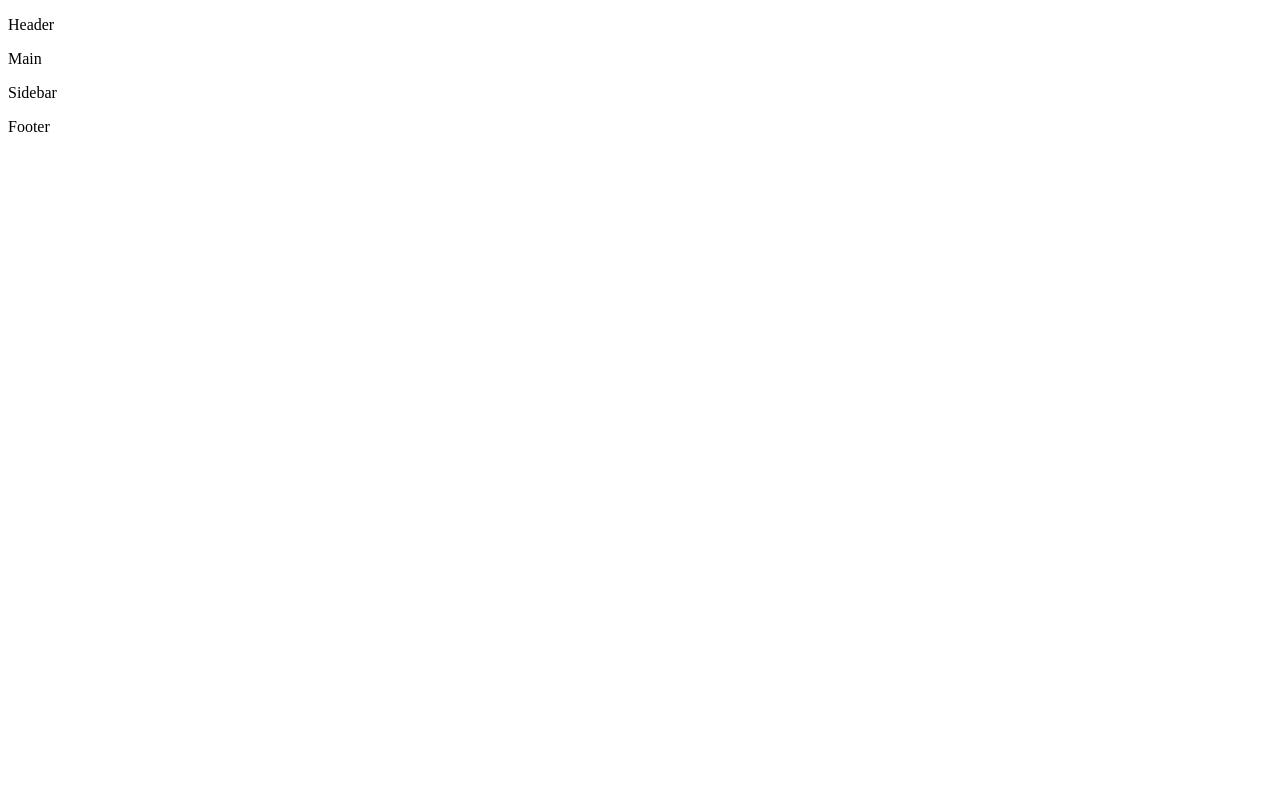
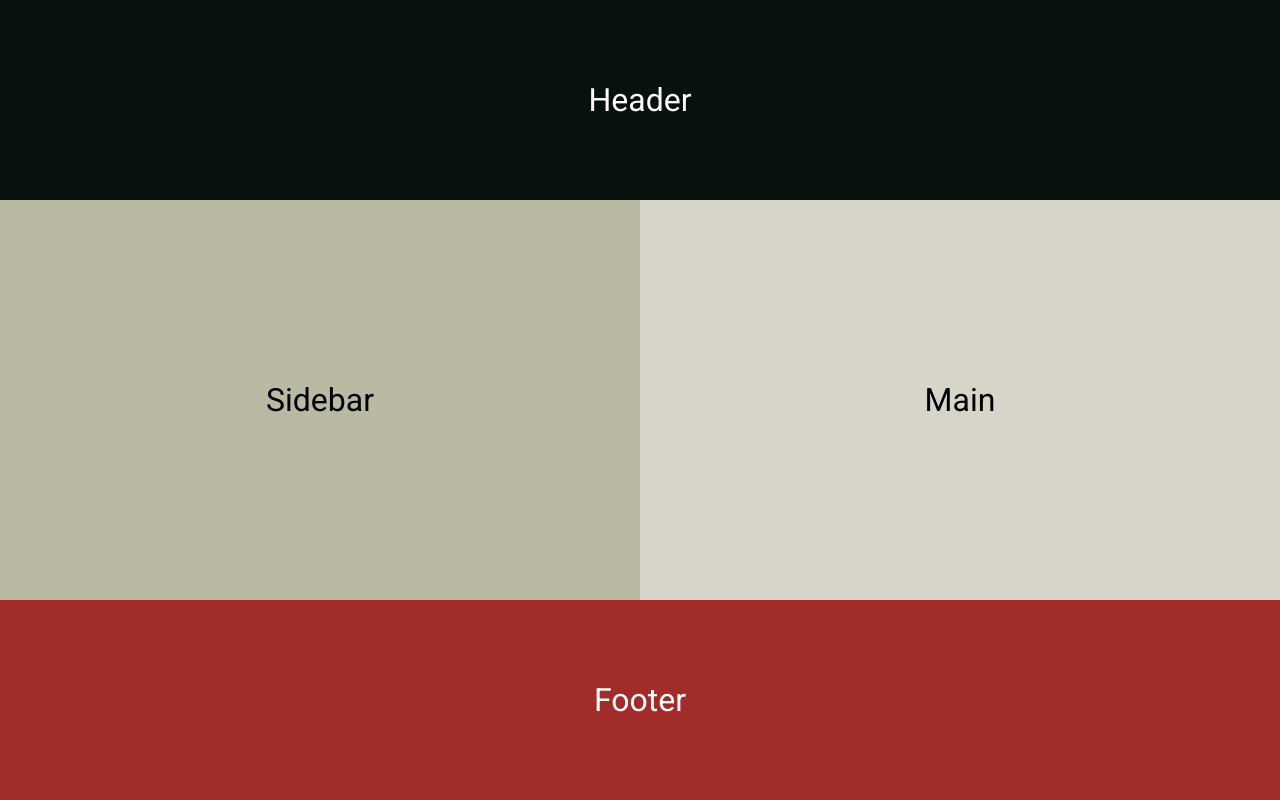
Before and after one commit to F54-2024B/html_css, a plain HTML site: page exercise_1/index.html in a window 1280 px wide. Drawn offline with Linux system fonts and the light colour scheme.

Commit message:
Exercise 1 solution

```diff
--- a/exercise_1/index.css
+++ b/exercise_1/index.css
@@ -1,3 +1,72 @@
+/* Mobile First */
+body,
+p {
+  margin: 0;
+}
+
 body {
-  /* background-color: red; */
+  height: 100vh;
 }
+
+p {
+  font-family: "Roboto", sans-serif;
+  font-weight: 400;
+  font-style: normal;
+  font-size: 32px;
+}
+
+.header {
+  background-color: #0a100d;
+}
+
+.main {
+  background-color: #d6d5c9;
+}
+
+.sidebar {
+  background-color: #b9baa3;
+}
+
+.footer {
+  background-color: #a22c29;
+}
+
+.header,
+.main,
+.sidebar,
+.footer {
+  height: 25%;
+  display: flex;
+  align-items: center;
+  justify-content: center;
+}
+
+.header__text,
+.footer__text {
+  color: white;
+}
+
+/* Desktop view */
+@media only screen and (min-width: 426px) {
+  body {
+    display: grid;
+    grid-template-columns: 1fr 1fr;
+    grid-template-rows: 200px 1fr 200px;
+  }
+
+  .header,
+  .main,
+  .sidebar,
+  .footer {
+    height: initial;
+  }
+
+  .header,
+  .footer {
+    grid-column: 1 / 3;
+  }
+
+  .sidebar {
+    grid-row: 2 / 3;
+  }
+}
--- a/exercise_1/index.html
+++ b/exercise_1/index.html
@@ -6,11 +6,25 @@
     <meta name="viewport" content="width=device-width, initial-scale=1.0" />
     <title>Landing 1</title>
     <link rel="stylesheet" href="index.css" />
+    <link rel="preconnect" href="https://fonts.googleapis.com" />
+    <link rel="preconnect" href="https://fonts.gstatic.com" crossorigin />
+    <link
+      href="https://fonts.googleapis.com/css2?family=Roboto&display=swap"
+      rel="stylesheet"
+    />
   </head>
   <body>
-    <header><p>Header</p></header>
-    <main><p>Main</p></main>
-    <section><p>Sidebar</p></section>
-    <footer><p>Footer</p></footer>
+    <header class="header">
+      <p class="header__text">Header</p>
+    </header>
+    <main class="main">
+      <p class="main__text">Main</p>
+    </main>
+    <section class="sidebar">
+      <p class="sidebar__text">Sidebar</p>
+    </section>
+    <footer class="footer">
+      <p class="footer__text">Footer</p>
+    </footer>
   </body>
 </html>
```
